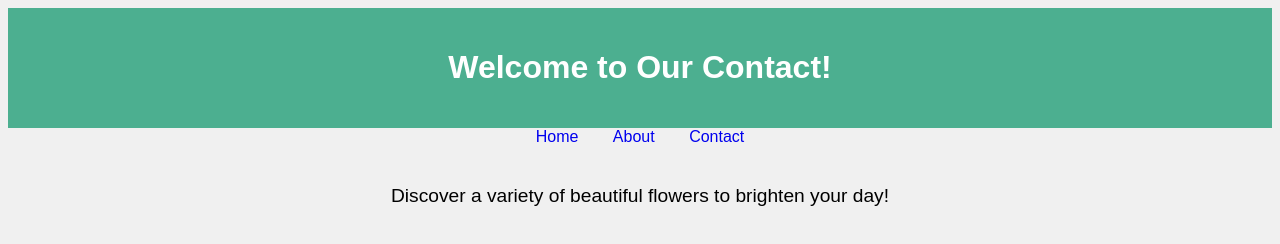
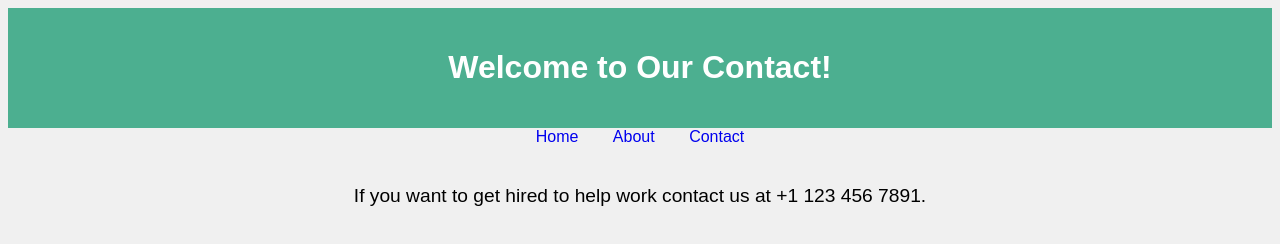
Before and after one commit to emilyh135/github, a plain HTML site: page contact.html in a window 1280 px wide. Drawn offline with Linux system fonts and the light colour scheme.

Commit message:
Update contact.html

```diff
--- a/contact.html
+++ b/contact.html
@@ -17,7 +17,7 @@
     <a href="/github/contact">Contact</a>
   </nav>
   <main>
-    <p>Discover a variety of beautiful flowers to brighten your day!</p>
+    <p>If you want to get hired to help work contact us at +1 123 456 7891.</p>
   </main>
 </body>
 </html>
```
